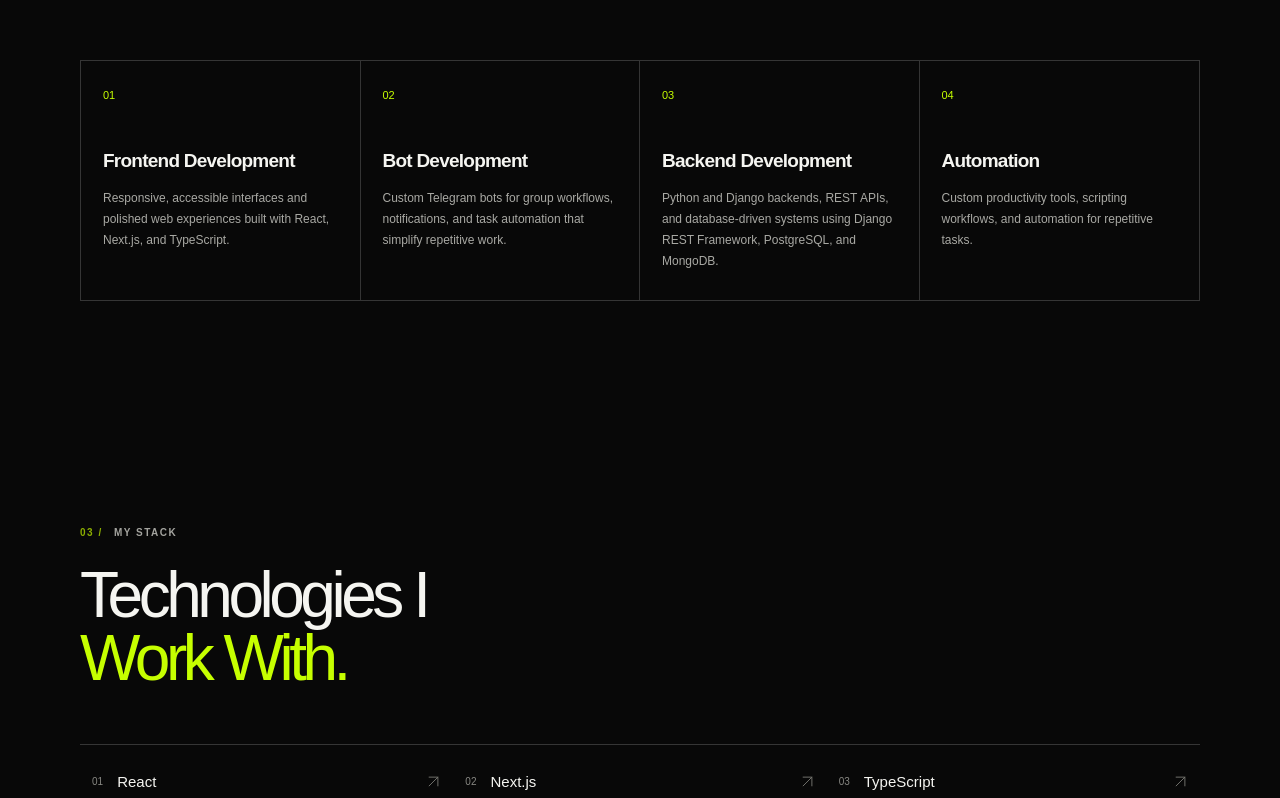
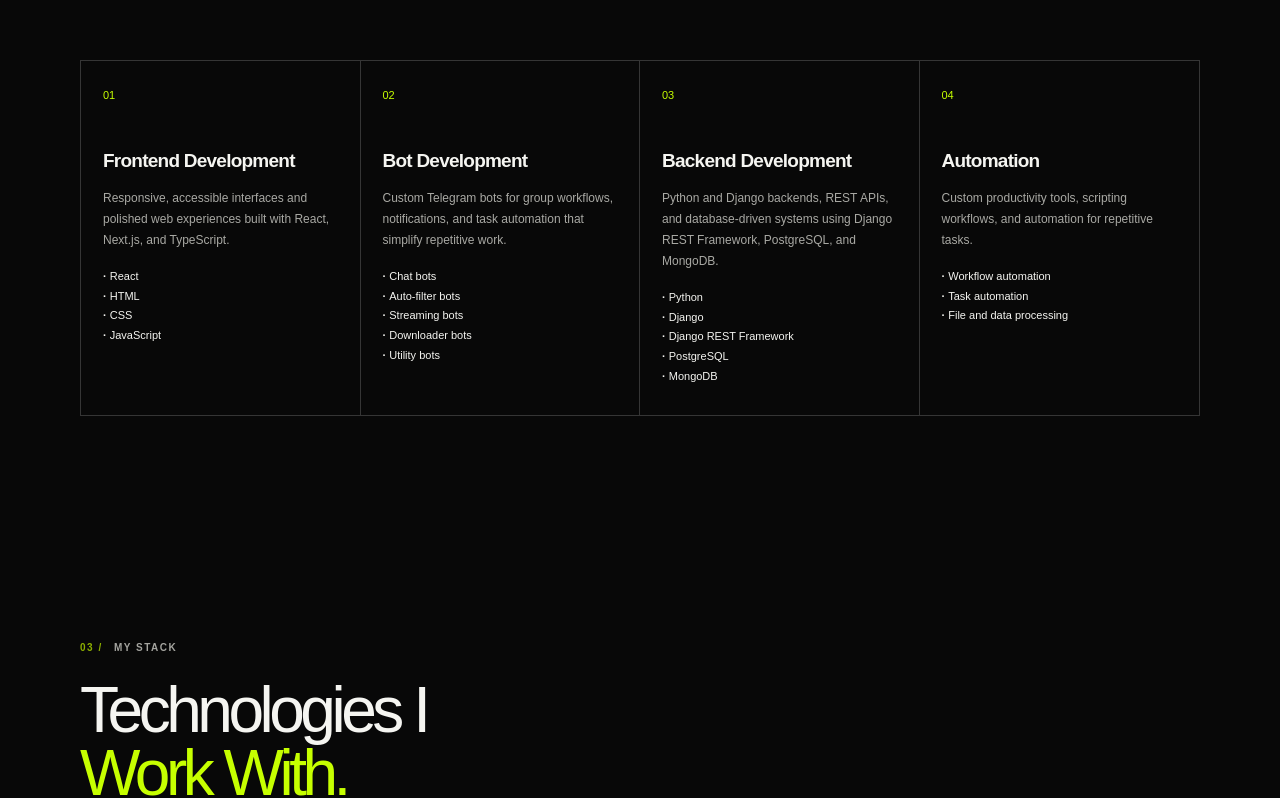
Before and after one commit to xeonrag/portfolio, a React (Vite) app: page / in a window 1280 px wide. Shown: the part 1858-2656 px from the top of the page. Built offline with nearby package versions, Linux system fonts and the light colour scheme.

Commit message:
Add service card details and hover effect

```diff
--- a/src/App.jsx
+++ b/src/App.jsx
@@ -34,21 +34,25 @@ const services = [
     title: 'Frontend Development',
     description:
       'Responsive, accessible interfaces and polished web experiences built with React, Next.js, and TypeScript.',
+    tools: ['React', 'HTML', 'CSS', 'JavaScript'],
   },
   {
     title: 'Bot Development',
     description:
       'Custom Telegram bots for group workflows, notifications, and task automation that simplify repetitive work.',
+    tools: ['Chat bots', 'Auto-filter bots', 'Streaming bots', 'Downloader bots', 'Utility bots'],
   },
   {
     title: 'Backend Development',
     description:
       'Python and Django backends, REST APIs, and database-driven systems using Django REST Framework, PostgreSQL, and MongoDB.',
+    tools: ['Python', 'Django', 'Django REST Framework', 'PostgreSQL', 'MongoDB'],
   },
   {
     title: 'Automation',
     description:
       'Custom productivity tools, scripting workflows, and automation for repetitive tasks.',
+    tools: ['Workflow automation', 'Task automation', 'File and data processing'],
   },
 ]
 
@@ -366,12 +370,22 @@ function Services() {
         </div>
         <div className="services-grid" data-reveal>
           {services.map((service, index) => (
-            <article className="service-item" key={service.title}>
+            <article
+              className="service-item"
+              key={service.title}
+              tabIndex={0}
+              aria-label={`${service.title}. Focus or hover to view tools and examples.`}
+            >
               <span className="service-top">
                 <span>{String(index + 1).padStart(2, '0')}</span>
               </span>
               <span className="service-title">{service.title}</span>
               <span className="service-description">{service.description}</span>
+              <ul className="service-tools" aria-label="Tools and examples">
+                {service.tools.map((tool) => (
+                  <li key={tool}>{tool}</li>
+                ))}
+              </ul>
             </article>
           ))}
         </div>
--- a/src/hrithikuday.css
+++ b/src/hrithikuday.css
@@ -582,6 +582,69 @@ svg {
   flex-direction: column;
   padding: 26px 22px 28px;
   border-right: 1px solid var(--rule-dark);
+  transition:
+    background-color 180ms ease,
+    color 180ms ease;
+}
+
+.service-item:hover,
+.service-item:focus-visible {
+  background-color: var(--lime);
+  color: var(--ink);
+}
+
+.service-item:hover .service-top,
+.service-item:hover .service-description,
+.service-item:focus-visible .service-top,
+.service-item:focus-visible .service-description {
+  color: var(--ink);
+}
+
+.service-item:focus-visible {
+  outline: 2px solid var(--lime);
+  outline-offset: -2px;
+}
+
+.service-tools {
+  max-height: 0;
+  margin: 0;
+  padding: 0;
+  overflow: hidden;
+  list-style: none;
+  opacity: 0;
+  visibility: hidden;
+  transition:
+    max-height 220ms ease,
+    margin 220ms ease,
+    opacity 180ms ease,
+    visibility 180ms ease;
+}
+
+.service-item:hover .service-tools,
+.service-item:focus-visible .service-tools {
+  max-height: 180px;
+  margin-top: 16px;
+  opacity: 1;
+  visibility: visible;
+}
+
+.service-tools li {
+  font-size: 11px;
+  line-height: 1.8;
+}
+
+.service-tools li::before {
+  content: '· ';
+  font-weight: 700;
+}
+
+@media (hover: none) {
+  .service-tools {
+    max-height: none;
+    margin-top: 16px;
+    opacity: 1;
+    visibility: visible;
+  }
 }
 
 .service-item:last-child {
```
